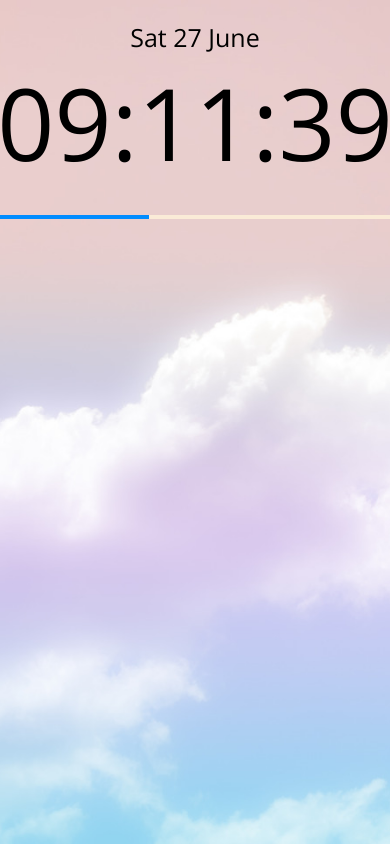
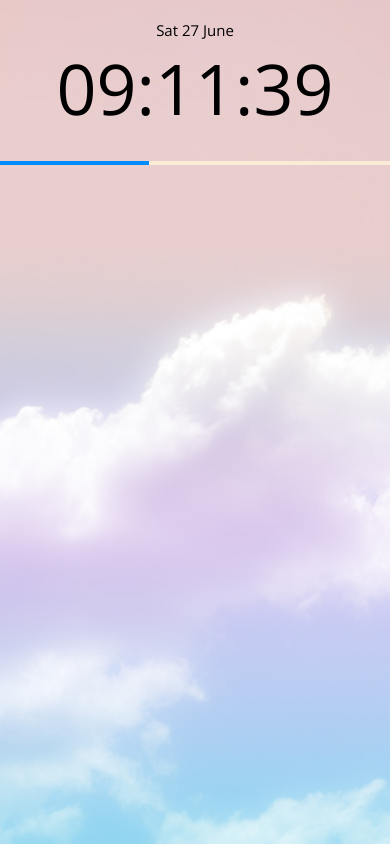
Before and after one commit to programmer-heeney/clock, a plain HTML site: page index.html in a window 390 px wide. Drawn offline with nearby package versions, Linux system fonts and the light colour scheme.

Commit message:
CSS: Responsive web

```diff
--- a/style.css
+++ b/style.css
@@ -1,3 +1,9 @@
+:root {
+  /* Font sizes */
+  --font-size-xxlarge: 100px;
+  --font-size-medium: 25px;
+}
+
 * {
   box-sizing: border-box;
 }
@@ -42,7 +48,7 @@ body {
 .clock #date {
   margin-bottom: 0;
   margin-top: 20px;
-  font-size: 25px;
+  font-size: var(--font-size-medium);
   transition: all 5s ease-in-out;
 }
 
@@ -51,7 +57,7 @@ body {
 }
 
 .clock #clock {
-  font-size: 100px;
+  font-size: var(--font-size-xxlarge);
   margin: 25px;
   margin-top: 0;
   transition: all 5s ease-in-out;
@@ -72,3 +78,12 @@ body {
   height: 4px;
   background-color: rgb(0, 140, 255);
 }
+
+/* For below 600px screen width */
+@media screen and (max-width: 600px) {
+  :root {
+    /* Font sizes */
+    --font-size-xxlarge: 70px;
+    --font-size-medium: 15px;
+  }
+}
```
